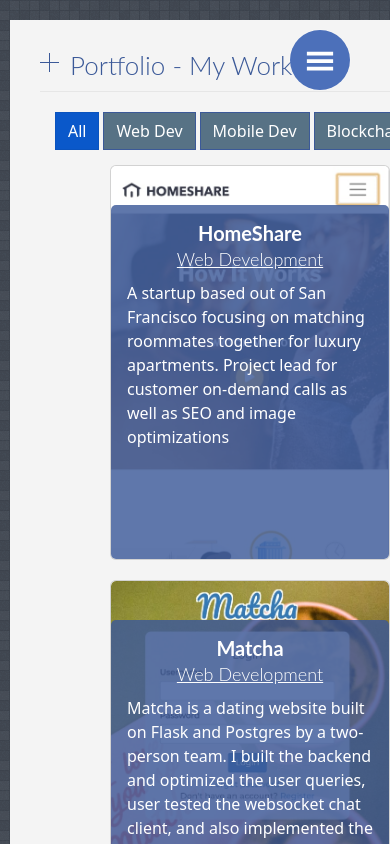
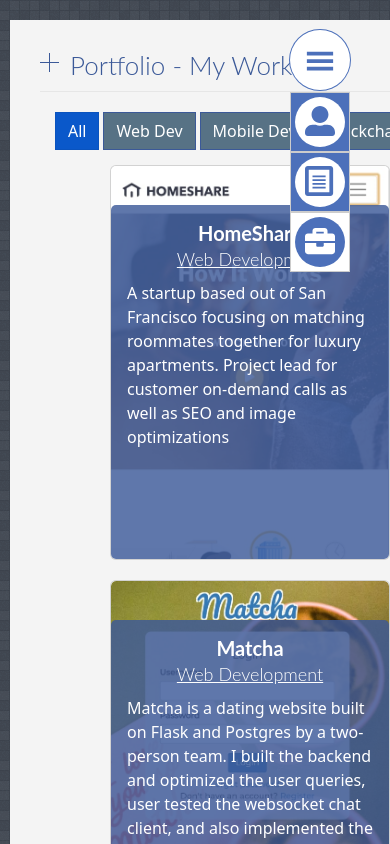
Before and after one commit to jchung05/jchung05.github.io, a React (Create React App) app: page /#/portfolio in a window 390 px wide. Shown: the top 844 px of the page. Built offline with nearby package versions, Linux system fonts and the light colour scheme.

Commit message:
Updating the hamburger menu to include highlighting for the active tab and to always start open until user collapses it

```diff
--- a/src/components/top-menu/index.jsx
+++ b/src/components/top-menu/index.jsx
@@ -12,7 +12,6 @@
 import Resume from 'pages/resume';
 import Portfolio from 'pages/portfolio';
 
-// import ListGroup from 'react-bootstrap/ListGroup';
 import Dropdown from 'react-bootstrap/Dropdown';
 
 import { iconMapper } from 'utils/icon-mapper';
@@ -23,45 +22,39 @@
 
   return (
     <>
-      <Dropdown className="top-menu" align="end">
+      <Dropdown
+        defaultShow
+        autoClose={false}
+        className="top-menu"
+        align="end"
+      >
         <Dropdown.Toggle>
           {iconMapper("hamburger", 30)}
         </Dropdown.Toggle>
         <Dropdown.Menu className="top-dropdown-menu">
+          <NavLink end to="/">
             <Dropdown.Item as="nav" className="menu-item">
-            <NavLink to="/">
               <div>
                 {iconMapper("user", 30)}
               </div>
+            </Dropdown.Item>
           </NavLink>
-          </Dropdown.Item>
+          <NavLink to="/resume">
             <Dropdown.Item as="nav" className="menu-item">
-            <NavLink to="/resume">
               <div>
                 {iconMapper("resume", 30)}
               </div>
+            </Dropdown.Item>
           </NavLink>
-          </Dropdown.Item>
+          <NavLink to="/portfolio">
             <Dropdown.Item as="nav" className="menu-item">
-            <NavLink to="/portfolio">
               <div>
                 {iconMapper("work", 30)}
               </div>
+            </Dropdown.Item>
           </NavLink>
-          </Dropdown.Item>
         </Dropdown.Menu>
       </Dropdown>
-      {/* <ListGroup className="top-menu" as='ul'>
-        <ListGroup.Item as='li'>
-          <Link to="/">Home</Link>
-        </ListGroup.Item>
-        <ListGroup.Item as='li'>
-          <Link to="/resume">Resume</Link>
-        </ListGroup.Item>
-        <ListGroup.Item as='li'>
-          <Link to="/portfolio">Portfolio</Link>
-        </ListGroup.Item>
-      </ListGroup> */}
 
       <Routes>
         <Route path='/resume' element={<Resume />} />
--- a/src/components/top-menu/style.scss
+++ b/src/components/top-menu/style.scss
@@ -62,6 +62,22 @@
     //   width: 100%;
     // }
 
+    .active {
+      pointer-events: none;
+
+      nav {
+        background-color: white;
+
+        div {
+          background-color: $primary-blue;
+
+          svg {
+            color: white;
+          }
+        }
+      }
+    }
+
     .dropdown-item {
       text-align: center;
       height: 60px;
```
Lines whose indentation alone changed are shown as unchanged.
